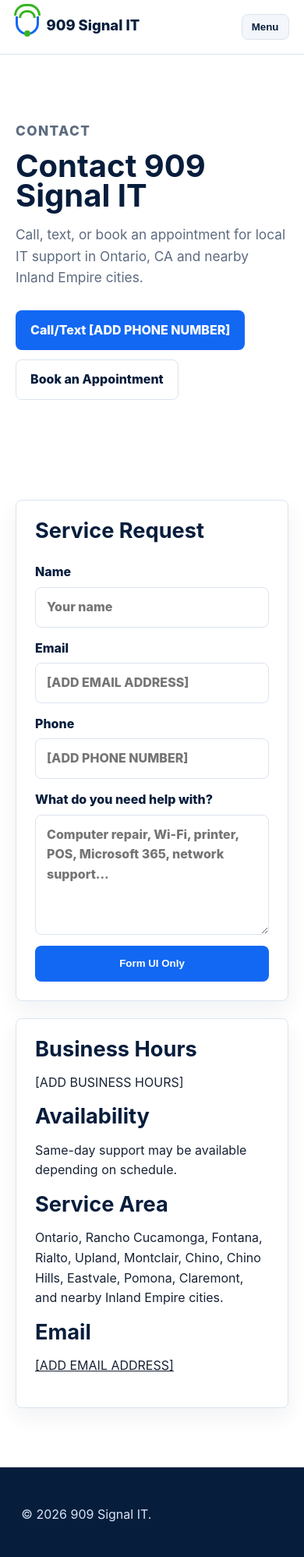
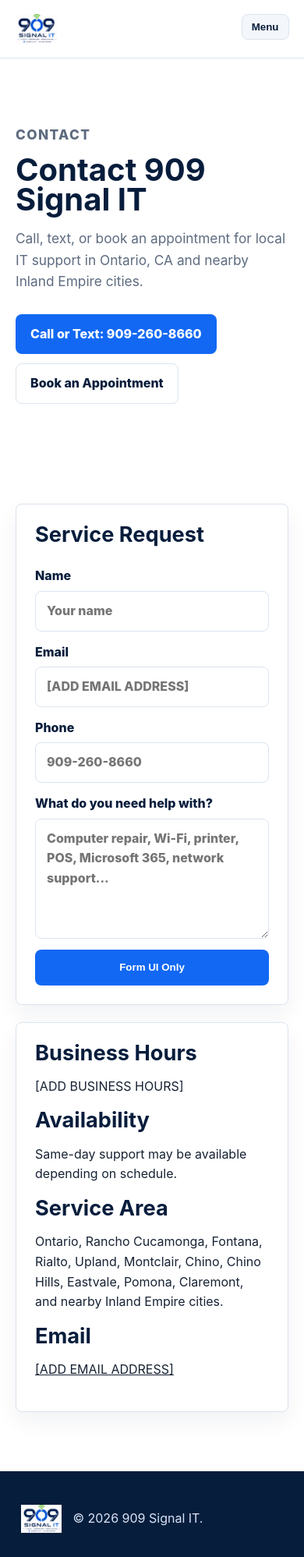
Before and after one commit to hanselboyd/909signalit-website, a website built with Vite: page contact.html in a window 390 px wide. Shown: the top 1997 px of the page at 78% size. Built offline with nearby package versions, Linux system fonts and the light colour scheme.

Commit message:
Add phone number and brand logo

```diff
--- a/contact.html
+++ b/contact.html
@@ -9,13 +9,14 @@
     <meta property="og:description" content="Call, text, or book local IT support in Ontario, CA and nearby Inland Empire cities." />
     <meta property="og:type" content="website" />
     <meta property="og:url" content="https://909signalit.com/contact.html" />
+    <meta property="og:image" content="https://909signalit.com/assets/logo.png" />
     <link rel="canonical" href="https://909signalit.com/contact.html" />
     <link rel="icon" href="/favicon.svg" type="image/svg+xml" />
     <link rel="stylesheet" href="/src/styles.css" />
   </head>
   <body>
     <header class="site-header">
-      <a class="brand" href="/"><span class="signal-mark" aria-hidden="true"><span></span></span><span>909 Signal IT</span></a>
+      <a class="brand" href="/"><img class="brand-logo" src="/assets/logo.png" alt="909 Signal IT" /></a>
       <button class="nav-toggle" type="button" aria-expanded="false" aria-controls="site-nav">Menu</button>
       <nav id="site-nav" class="site-nav" aria-label="Primary navigation">
         <a href="/">Home</a><a href="/services.html">Services</a><a href="/business-it.html">Small Business</a><a href="/service-areas.html">Service Areas</a><a class="nav-cta" href="/contact.html">Contact</a>
@@ -27,7 +28,7 @@
         <h1>Contact 909 Signal IT</h1>
         <p>Call, text, or book an appointment for local IT support in Ontario, CA and nearby Inland Empire cities.</p>
         <div class="cta-row">
-          <a class="button primary" href="tel:[ADD PHONE NUMBER]">Call/Text [ADD PHONE NUMBER]</a>
+          <a class="button primary" href="tel:+19092608660">Call or Text: 909-260-8660</a>
           <a class="button secondary" href="[ADD CALENDLY LINK]">Book an Appointment</a>
         </div>
       </section>
@@ -36,7 +37,7 @@
           <h2>Service Request</h2>
           <label>Name <input type="text" name="name" placeholder="Your name" /></label>
           <label>Email <input type="email" name="email" placeholder="[ADD EMAIL ADDRESS]" /></label>
-          <label>Phone <input type="tel" name="phone" placeholder="[ADD PHONE NUMBER]" /></label>
+          <label>Phone <input type="tel" name="phone" placeholder="909-260-8660" /></label>
           <label>What do you need help with? <textarea name="message" rows="5" placeholder="Computer repair, Wi-Fi, printer, POS, Microsoft 365, network support..."></textarea></label>
           <button class="button primary" type="button">Form UI Only</button>
         </form>
@@ -52,7 +53,7 @@
         </aside>
       </section>
     </main>
-    <footer class="site-footer"><p>&copy; 2026 909 Signal IT.</p></footer>
+    <footer class="site-footer"><div class="footer-brand"><img class="footer-logo" src="/assets/logo.png" alt="909 Signal IT" /><p>&copy; 2026 909 Signal IT.</p></div></footer>
     <script type="module" src="/src/main.js"></script>
   </body>
 </html>
--- a/src/styles.css
+++ b/src/styles.css
@@ -48,6 +48,14 @@ a {
   font-size: 1.15rem;
   text-decoration: none;
   letter-spacing: 0;
+}
+
+.brand-logo {
+  display: block;
+  width: auto;
+  max-width: min(270px, 52vw);
+  max-height: 44px;
+  object-fit: contain;
 }
 
 .signal-mark {
@@ -382,6 +390,21 @@ textarea {
   background: var(--navy);
 }
 
+.footer-brand {
+  display: flex;
+  align-items: center;
+  flex-wrap: wrap;
+  gap: 14px;
+}
+
+.footer-logo {
+  display: block;
+  width: auto;
+  max-width: 220px;
+  max-height: 40px;
+  object-fit: contain;
+}
+
 .site-footer a {
   color: var(--white);
 }
@@ -389,6 +412,15 @@ textarea {
 @media (max-width: 820px) {
   .site-header {
     align-items: flex-start;
+  }
+
+  .brand-logo {
+    max-width: min(220px, 58vw);
+    max-height: 38px;
+  }
+
+  .footer-logo {
+    max-height: 36px;
   }
 
   .nav-toggle {
```
Also changed, not shown: business-it.html (+3 -2 lines), index.html (+10 -8 lines), service-areas.html (+3 -2 lines), services.html (+3 -2 lines), README.md, public/assets/logo.png (added).
